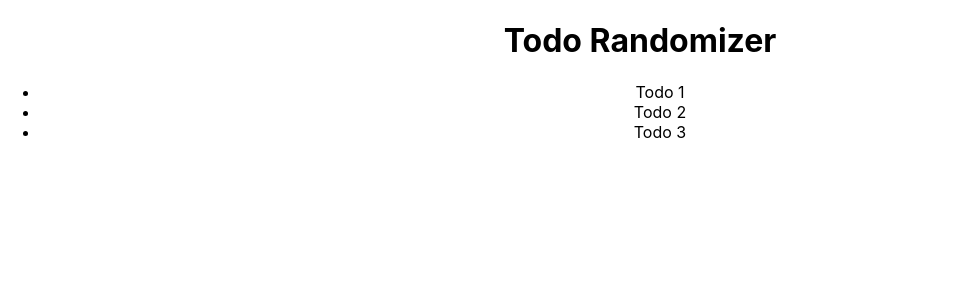
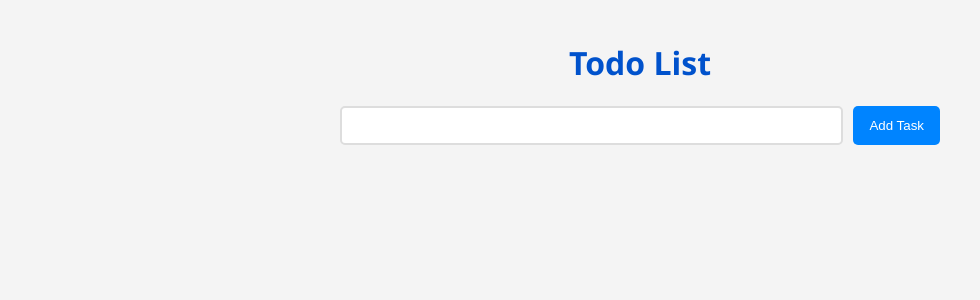
Before and after one commit to Saku052/attendance_application, a React (Create React App) app in the folder todo_randomizer/: page / in a window 1280 px wide. Shown: the top 300 px of the page, without its empty margins (0-980 px from the left). Built offline with nearby package versions, Linux system fonts and the light colour scheme; the HTML template or start-up script is replaced by a standard one.

Commit message:
new coomit on Task

```diff
--- /dev/null
+++ b/todo_randomizer/src/AddTaskForm.js
@@ -0,0 +1,24 @@
+import React, { useState } from 'react';
+
+const AddTaskForm = ({ addTask }) => {
+  const [task, setTask] = useState('');
+
+  const handleSubmit = (e) => {
+    e.preventDefault();
+    addTask(task);
+    setTask('');
+  };
+
+  return (
+    <form onSubmit={handleSubmit}>
+      <input
+        type="text"
+        value={task}
+        onChange={(e) => setTask(e.target.value)}
+      />
+      <button type="submit">Add Task</button>
+    </form>
+  );
+};
+
+export default AddTaskForm;
--- a/todo_randomizer/src/App.css
+++ b/todo_randomizer/src/App.css
@@ -1,38 +1,74 @@
+/* Global Styles */
+body, html {
+  margin: 0;
+  padding: 0;
+  font-family: 'Segoe UI', Tahoma, Geneva, Verdana, sans-serif;
+  background-color: #f4f4f4;
+  color: #333;
+}
+
+/* App Component */
 .App {
+  max-width: 600px;
+  margin: auto;
+  padding: 20px;
+  text-align: left;
+}
+
+h1 {
+  color: #0052cc;
   text-align: center;
 }
 
-.App-logo {
-  height: 40vmin;
-  pointer-events: none;
+/* Task List Styles */
+.task-item {
+  background: #fff;
+  margin: 10px 0;
+  padding: 10px 20px;
+  border-radius: 5px;
+  display: flex;
+  align-items: center;
+  justify-content: space-between;
+  box-shadow: 0 2px 4px rgba(0, 0, 0, 0.1);
 }
 
-@media (prefers-reduced-motion: no-preference) {
-  .App-logo {
-    animation: App-logo-spin infinite 20s linear;
-  }
+.task-item input[type="checkbox"] {
+  margin-right: 15px;
 }
 
-.App-header {
-  background-color: #282c34;
-  min-height: 100vh;
-  display: flex;
-  flex-direction: column;
-  align-items: center;
-  justify-content: center;
-  font-size: calc(10px + 2vmin);
-  color: white;
+.task-text {
+  flex-grow: 1;
 }
 
-.App-link {
-  color: #61dafb;
+/* Button Styles */
+button {
+  background-color: #0084ff;
+  color: white;
+  border: none;
+  border-radius: 5px;
+  padding: 8px 16px;
+  cursor: pointer;
+  transition: background-color 0.3s ease;
 }
 
-@keyframes App-logo-spin {
-  from {
-    transform: rotate(0deg);
-  }
-  to {
-    transform: rotate(360deg);
-  }
+button:hover {
+  background-color: #0052cc;
 }
+
+/* Form Styles */
+form {
+  display: flex;
+  margin-top: 20px;
+}
+
+form input[type="text"] {
+  flex-grow: 1;
+  padding: 10px;
+  margin-right: 10px;
+  border: 2px solid #ddd;
+  border-radius: 5px;
+}
+
+form button {
+  flex-shrink: 0;
+}
--- a/todo_randomizer/src/App.js
+++ b/todo_randomizer/src/App.js
@@ -1,16 +1,28 @@
+import React, { useState } from 'react';
 import './App.css';
+import TaskList from './TaskList.js';
+import AddTaskForm from './AddTaskForm.js';
 
 function App() {
+  const [tasks, setTasks] = useState([]);
+
+  const addTask = (task) => {
+    setTasks([...tasks, { id: tasks.length, text: task, completed: false }]);
+  };
+
+  const toggleTask = (id) => {
+    setTasks(tasks.map(task => task.id === id ? { ...task, completed: !task.completed } : task));
+  };
+
+  const deleteTask = (id) => {
+    setTasks(tasks.filter(task => task.id !== id));
+  };
+
   return (
     <div className="App">
-      {// おしゃれなデザインのTodoアプリを作りたい
-    }
-      <h1>Todo Randomizer</h1>
-      <ul>
-        <li>Todo 1</li>
-        <li>Todo 2</li>
-        <li>Todo 3</li>
-      </ul>
+      <h1>Todo List</h1>
+      <AddTaskForm addTask={addTask} />
+      <TaskList tasks={tasks} toggleTask={toggleTask} deleteTask={deleteTask} />
     </div>
   );
 }
--- /dev/null
+++ b/todo_randomizer/src/TaskItem.js
@@ -0,0 +1,17 @@
+import React from 'react';
+
+const TaskItem = ({ task, toggleTask, deleteTask }) => {
+  return (
+    <div>
+      <input
+        type="checkbox"
+        checked={task.completed}
+        onChange={() => toggleTask(task.id)}
+      />
+      {task.text}
+      <button onClick={() => deleteTask(task.id)}>Delete</button>
+    </div>
+  );
+};
+
+export default TaskItem;
--- /dev/null
+++ b/todo_randomizer/src/TaskList.js
@@ -0,0 +1,14 @@
+import React from 'react';
+import TaskItem from './TaskItem.js';
+
+const TaskList = ({ tasks, toggleTask, deleteTask }) => {
+  return (
+    <div>
+      {tasks.map(task => (
+        <TaskItem key={task.id} task={task} toggleTask={toggleTask} deleteTask={deleteTask} />
+      ))}
+    </div>
+  );
+};
+
+export default TaskList;
```
Also changed, not shown: 1 other file (tests, documents, lock files or other folders).
